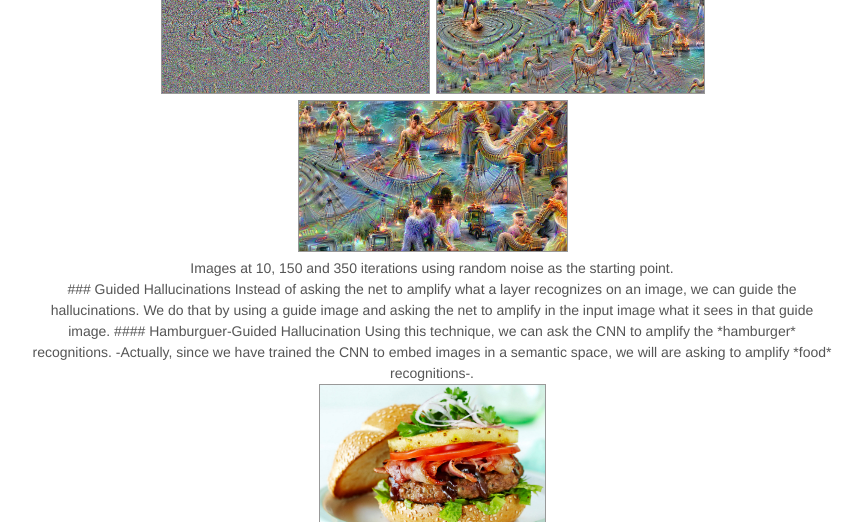
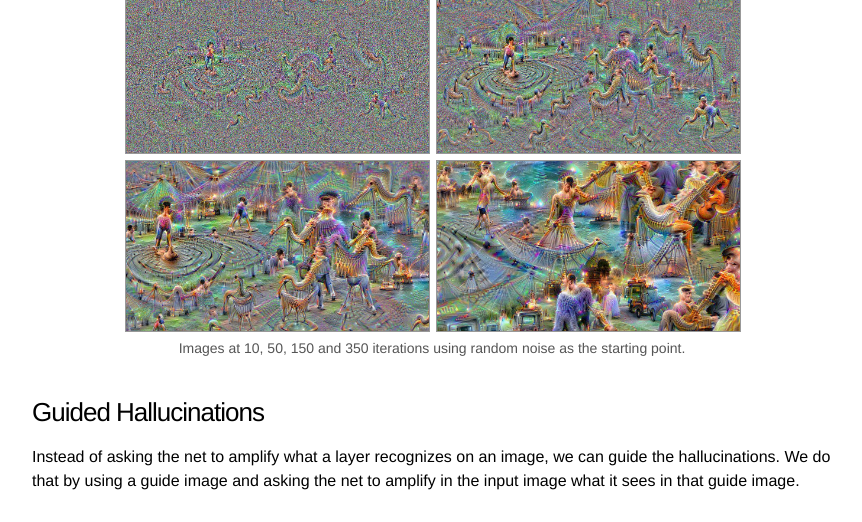
Before and after one commit to gombru/gombru.github.io, a Jekyll site: the page built from _posts/2018-10-10-barcelona_deepdream.markdown, in a window 1280 px wide and 1400 px high, scrolled down 3315 px, cut to the strip 0-522 px from the top of the window. Shown: the whole strip, without its empty margins (208-1070 px from the left). Built offline with Jekyll 4.4.1, drawn with Linux system fonts in a browser that asks for light colours; comment, search, counter and statistics services are not loaded; some of the changed text lies outside the part shown.

Commit message:
Barcelona Deep Dream

```diff
--- a/_posts/2018-10-10-barcelona_deepdream.markdown
+++ b/_posts/2018-10-10-barcelona_deepdream.markdown
@@ -23,18 +23,22 @@
 To understand what the algorithm is doing, let's inspect what it does in the first iterations.
 <div class="imgcap">
 	<div style="display:inline-block; margin-left: 2px;">
-		<img src="/assets/BarcelonaDeepDream/sky.jpg" height = "150">
+		<img src="/assets/BarcelonaDeepDream/sky.jpg" height = "170">
 	</div>
 
 	<div style="display:inline-block; margin-left: 2px;">
-		<img src="/assets/BarcelonaDeepDream/sky-5.jpg" height = "150">
+		<img src="/assets/BarcelonaDeepDream/sky-5.jpg" height = "170">
 	</div>
 
 	<div style="display:inline-block; margin-left: 2px;">
-		<img src="/assets/BarcelonaDeepDream/sky-10.jpg" height = "150">
+		<img src="/assets/BarcelonaDeepDream/sky-10.jpg" height = "170">
+	</div>
+
+	<div style="display:inline-block; margin-left: 2px;">
+		<img src="/assets/BarcelonaDeepDream/sky-15.jpg" height = "170">
 	</div>
 	<div class="thecap">
-	The sky image on the left is the input image. In this experiment we are asking the net (which is a GoogleNet) to amplify the features recognized by the inception_5a/3x3 layer. "What do you see in the sky? I want more of it". The central image is the result after 10 iterations. It shows that the image sees a dog in the cloud on the left, and some other unrecognizable shapes all over the image. The image on the right shows the result after 50 iterations, where all the recognized patterns have been amplified.
+	The sky image on the top-left is the input image. In this experiment we are asking the net (which is a GoogleNet) to amplify the features recognized by the inception_5a/3x3 layer. "What do you see in the sky? I want more of it". The top-right image is the result after 10 iterations. It shows that the image sees a dog in the cloud on the left, and some other unrecognizable shapes all over the image. The images on the bot show the result after 15 and 20 iterations, where all the recognized patterns have been amplified.
 	</div>
 </div>
 
@@ -83,19 +87,24 @@
 
 <div class="imgcap">
 	<div style="display:inline-block; margin-left: 2px;">
-		<img src="/assets/BarcelonaDeepDream/noise-5.jpg" height = "150">
+		<img src="/assets/BarcelonaDeepDream/noise-5.jpg" height = "170">
 	</div>
 
 	<div style="display:inline-block; margin-left: 2px;">
-		<img src="/assets/BarcelonaDeepDream/noise-15.jpg" height = "150">
+		<img src="/assets/BarcelonaDeepDream/noise-10.jpg" height = "170">
 	</div>
 
 	<div style="display:inline-block; margin-left: 2px;">
-		<img src="/assets/BarcelonaDeepDream/noise-35.jpg" height = "150">
+		<img src="/assets/BarcelonaDeepDream/noise-15.jpg" height = "170">
+	</div>
+
+	<div style="display:inline-block; margin-left: 2px;">
+		<img src="/assets/BarcelonaDeepDream/noise-35.jpg" height = "170">
 	</div>
 	<div class="thecap">
-	Images at 10, 150 and 350 iterations using random noise as the starting point.
+	Images at 10, 50, 150 and 350 iterations using random noise as the starting point.
 	</div>
+</div>
 
 ### Guided Hallucinations
 Instead of asking the net to amplify what a layer recognizes on an image, we can guide the hallucinations. We do that by using a guide image and asking the net to amplify in the input image what it sees in that guide image.
```
Also changed, not shown: assets/BarcelonaDeepDream/noise-10.jpg (added), assets/BarcelonaDeepDream/sky-15.jpg (added).
